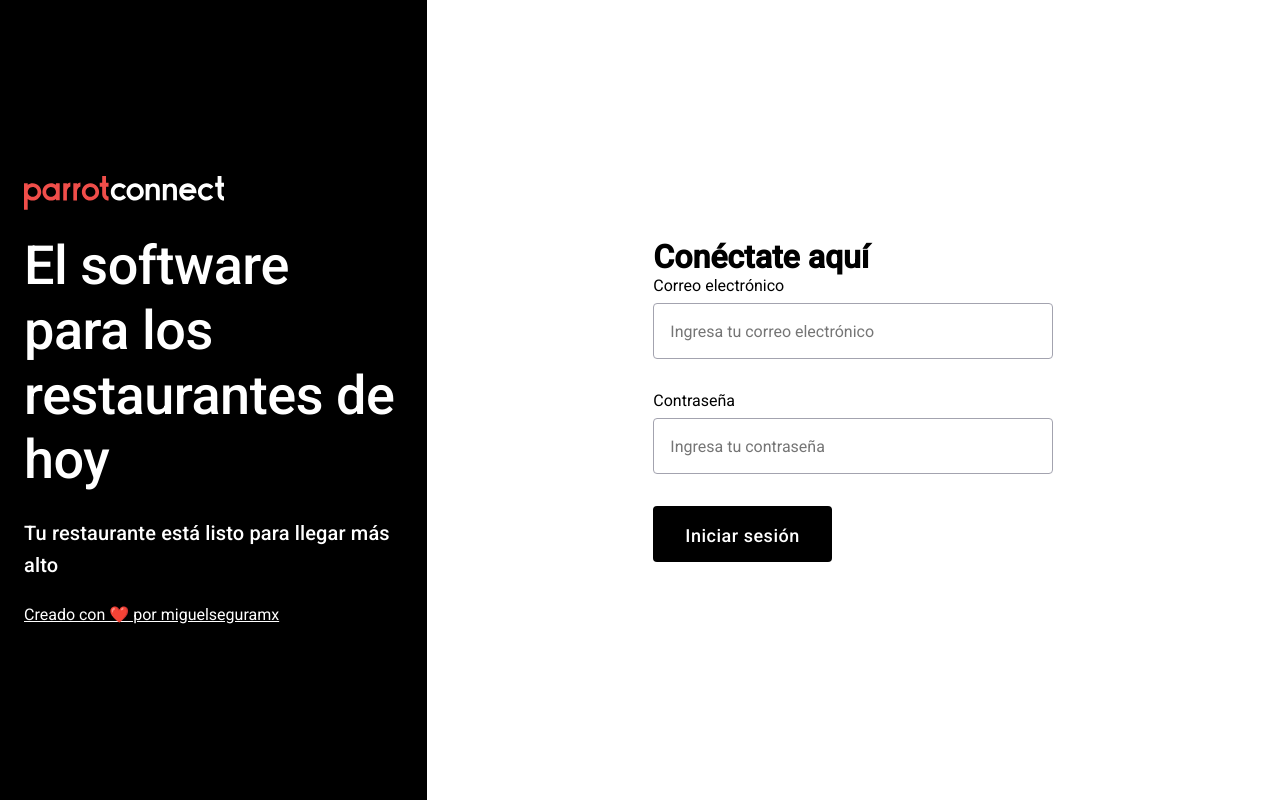
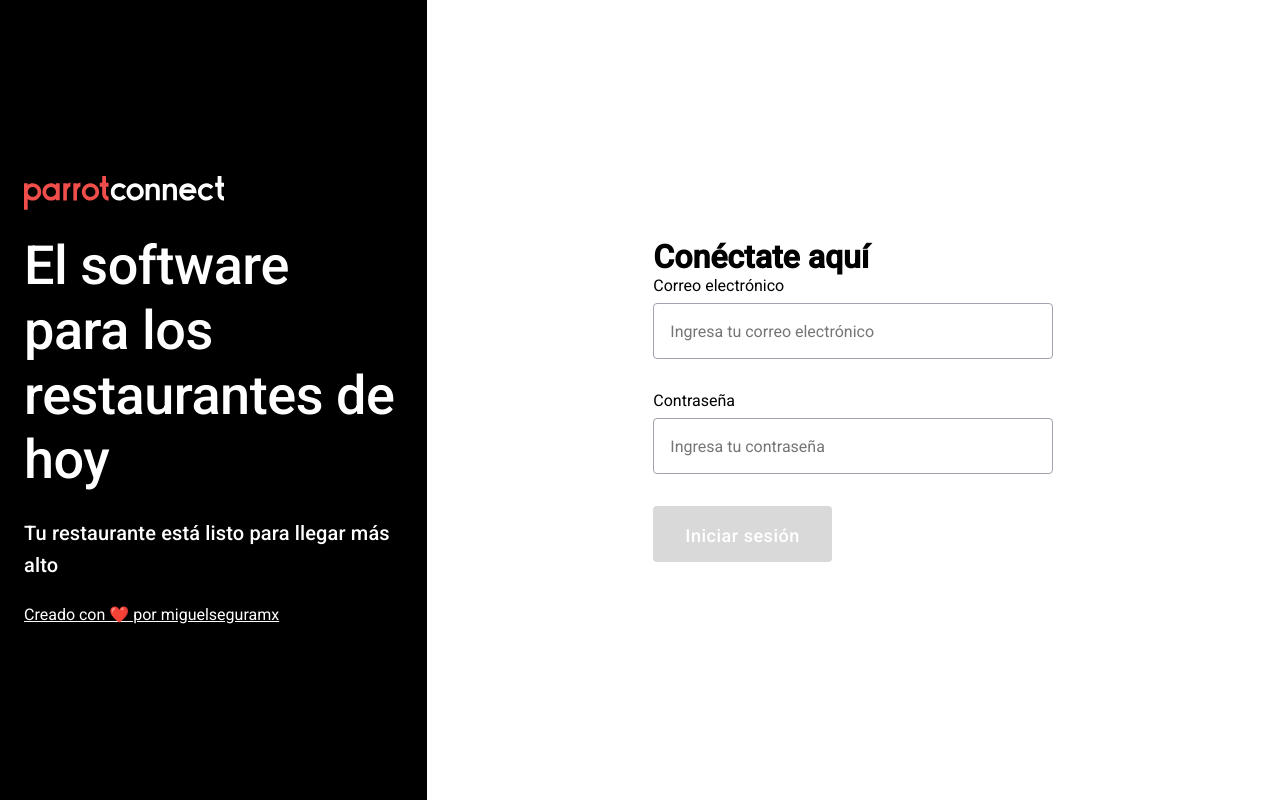
Before and after one commit to miguelseguramx/parrot-test, a Next.js app: page /login in a window 1280 px wide. Built offline with nearby package versions, Linux system fonts and the light colour scheme.

Commit message:
[add] disabled state

```diff
--- a/components/auth/login-form.tsx
+++ b/components/auth/login-form.tsx
@@ -88,11 +88,9 @@ function Login({ csrfToken } : { csrfToken: string }) {
             value={passValue}
             required
           />
-          <div>
-            <DarkButton data-cy="login-btn">
-              Iniciar sesión
-            </DarkButton>
-          </div>
+          <DarkButton disabled={emailValue === '' || passValue === ''} data-cy="login-btn">
+            Iniciar sesión
+          </DarkButton>
         </form>
       </div>
       {loading ? (
```
